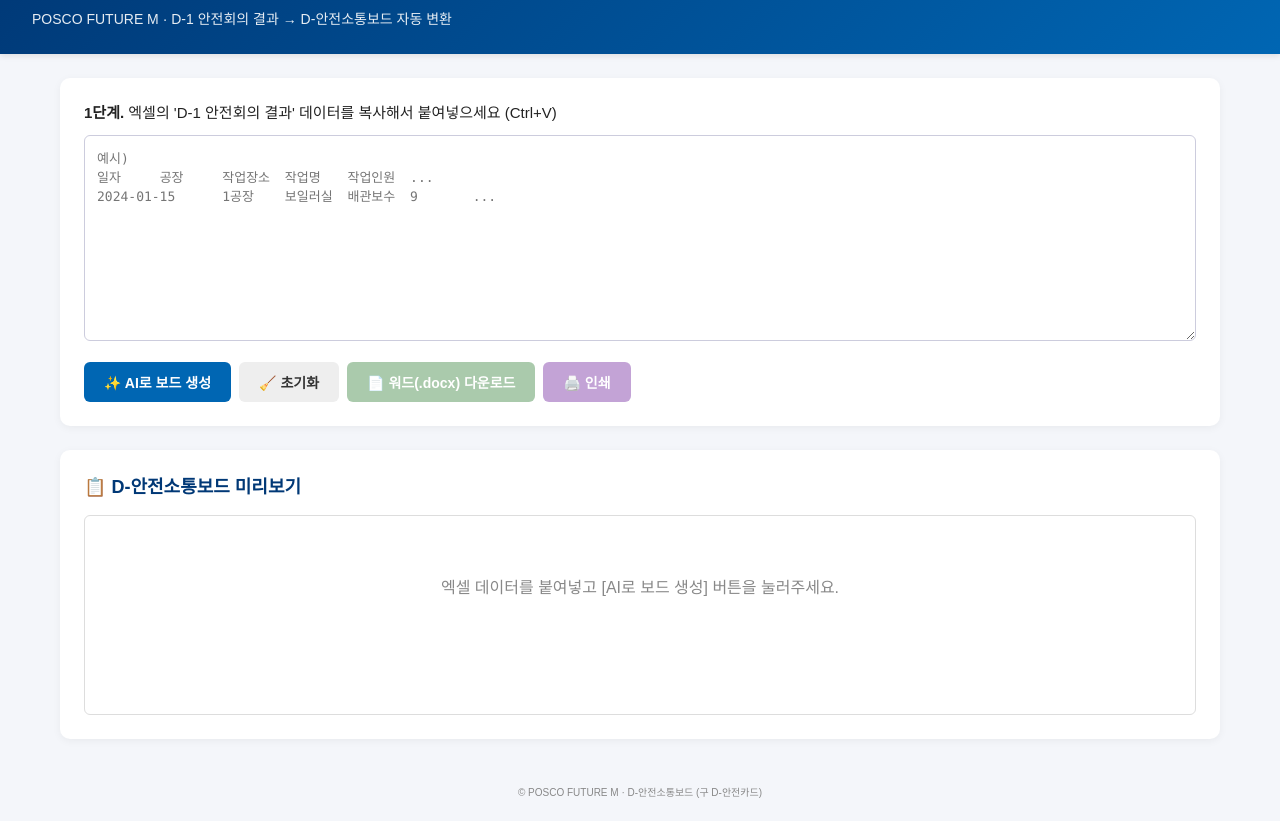
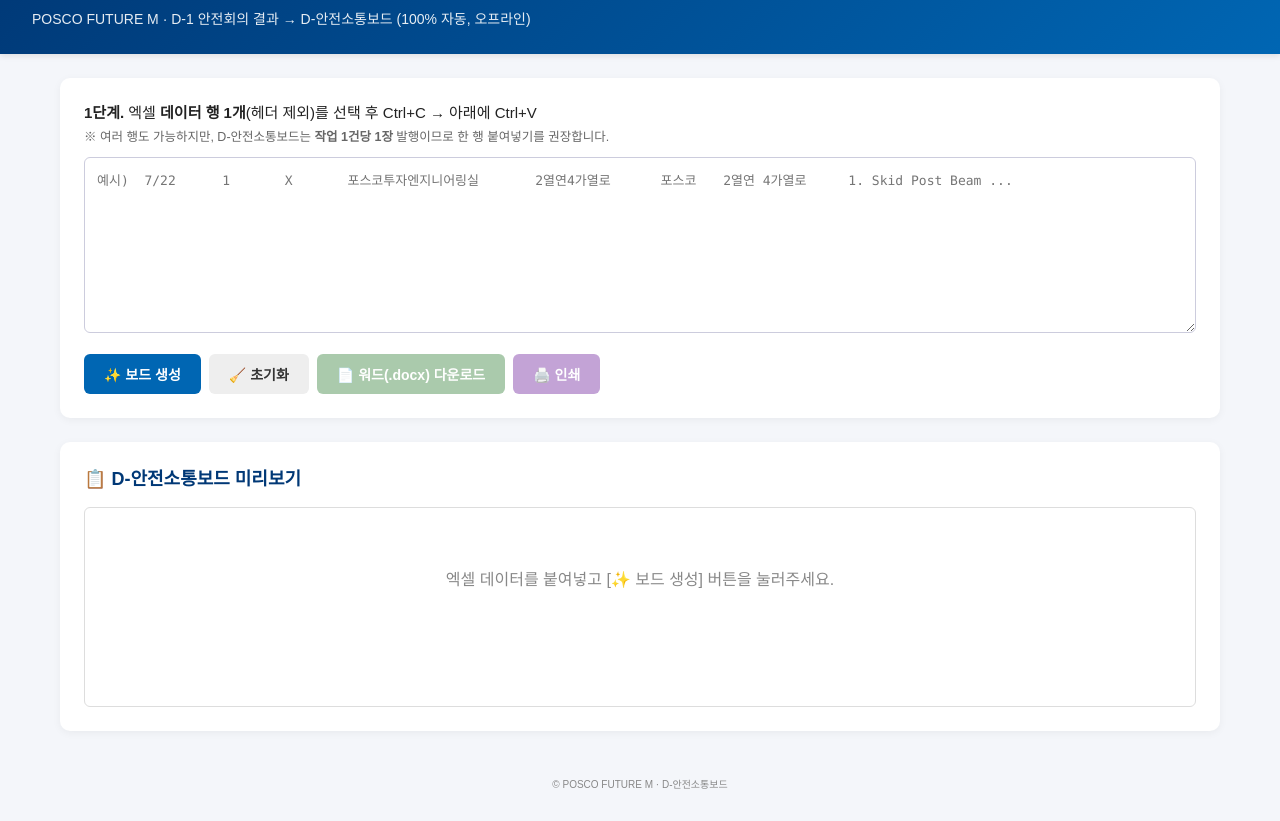
Before and after one commit to jjw90611-dot/d-safety-board, a plain HTML site: page index.html in a window 1280 px wide. Shown: the part 57-878 px from the top of the page. Drawn offline with Linux system fonts and the light colour scheme.

Commit message:
Update index.html

```diff
--- a/index.html
+++ b/index.html
@@ -11,28 +11,23 @@
 <body>
   <header>
     <h1>🛡️ D-안전소통보드 자동 생성기</h1>
-    <p class="subtitle">POSCO FUTURE M · D-1 안전회의 결과 → D-안전소통보드 자동 변환</p>
+    <p class="subtitle">POSCO FUTURE M · D-1 안전회의 결과 → D-안전소통보드 (100% 자동, 오프라인)</p>
   </header>
 
   <main>
     <section class="input-section">
-      <label for="excelInput">
-        <strong>1단계.</strong> 엑셀의 'D-1 안전회의 결과' 데이터를 복사해서 붙여넣으세요 (Ctrl+V)
+      <label>
+        <strong>1단계.</strong> 엑셀 <b>데이터 행 1개</b>(헤더 제외)를 선택 후 Ctrl+C → 아래에 Ctrl+V
+        <br><small style="color:#666;">※ 여러 행도 가능하지만, D-안전소통보드는 <b>작업 1건당 1장</b> 발행이므로 한 행 붙여넣기를 권장합니다.</small>
       </label>
-      <textarea id="excelInput" rows="12"
-        placeholder="예시)&#10;일자&#9;공장&#9;작업장소&#9;작업명&#9;작업인원&#9;...&#10;2024-01-15&#9;1공장&#9;보일러실&#9;배관보수&#9;9&#9;..."></textarea>
+      <textarea id="excelInput" rows="10"
+        placeholder="예시)  7/22	1	X	포스코투자엔지니어링실	2열연4가열로	포스코	2열연 4가열로	1. Skid Post Beam ..."></textarea>
 
       <div class="btn-group">
-        <button id="generateBtn" class="btn primary">
-          ✨ AI로 보드 생성
-        </button>
+        <button id="generateBtn" class="btn primary">✨ 보드 생성</button>
         <button id="clearBtn" class="btn ghost">🧹 초기화</button>
-        <button id="exportBtn" class="btn success" disabled>
-          📄 워드(.docx) 다운로드
-        </button>
-        <button id="printBtn" class="btn info" disabled>
-          🖨️ 인쇄
-        </button>
+        <button id="exportBtn" class="btn success" disabled>📄 워드(.docx) 다운로드</button>
+        <button id="printBtn" class="btn info" disabled>🖨️ 인쇄</button>
       </div>
 
       <div id="status" class="status hidden"></div>
@@ -41,13 +36,13 @@
     <section class="output-section">
       <h2>📋 D-안전소통보드 미리보기</h2>
       <div id="board" class="board">
-        <p class="placeholder">엑셀 데이터를 붙여넣고 [AI로 보드 생성] 버튼을 눌러주세요.</p>
+        <p class="placeholder">엑셀 데이터를 붙여넣고 [✨ 보드 생성] 버튼을 눌러주세요.</p>
       </div>
     </section>
   </main>
 
   <footer>
-    <small>© POSCO FUTURE M · D-안전소통보드 (구 D-안전카드)</small>
+    <small>© POSCO FUTURE M · D-안전소통보드</small>
   </footer>
 
   <script src="script.js"></script>
```
